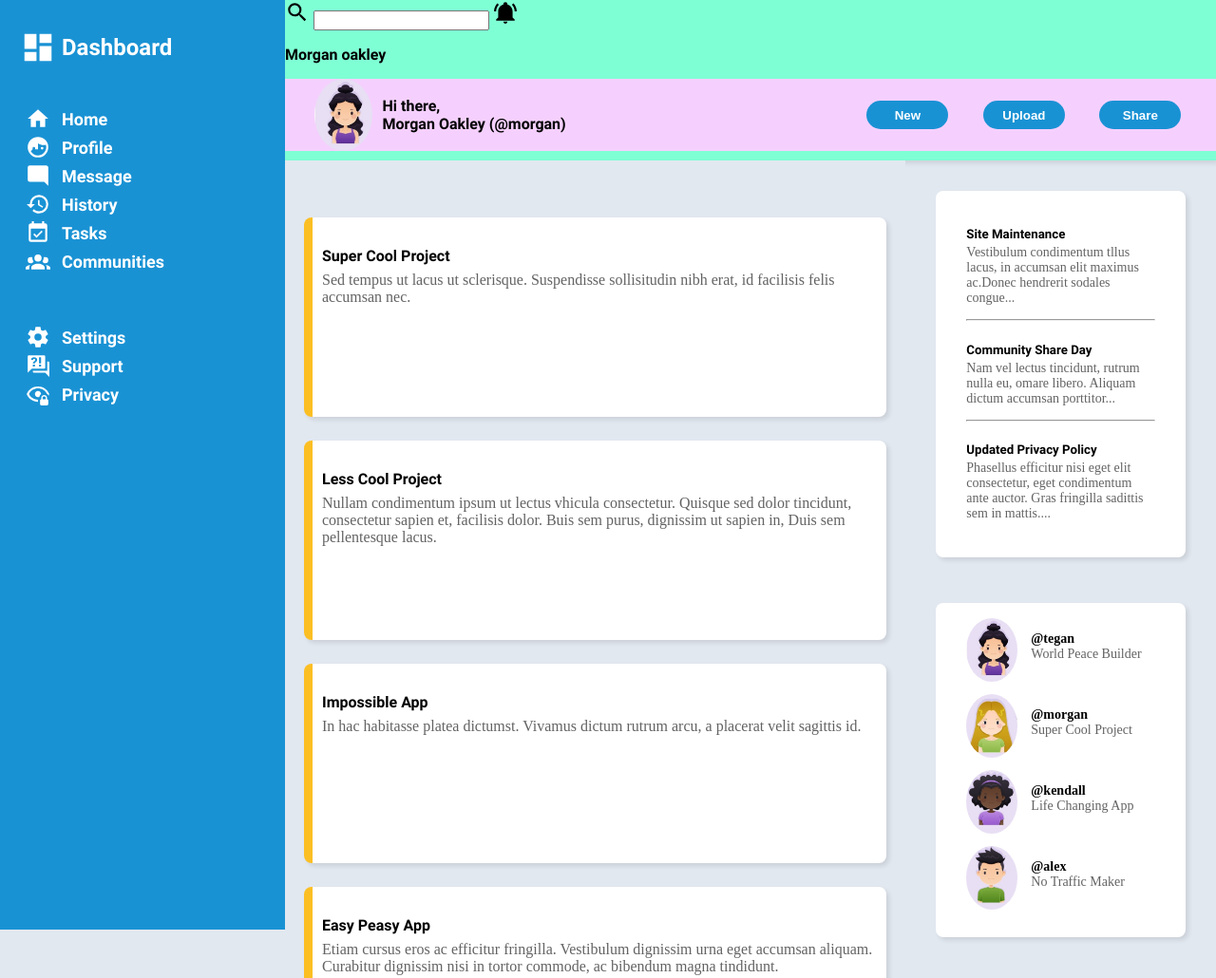
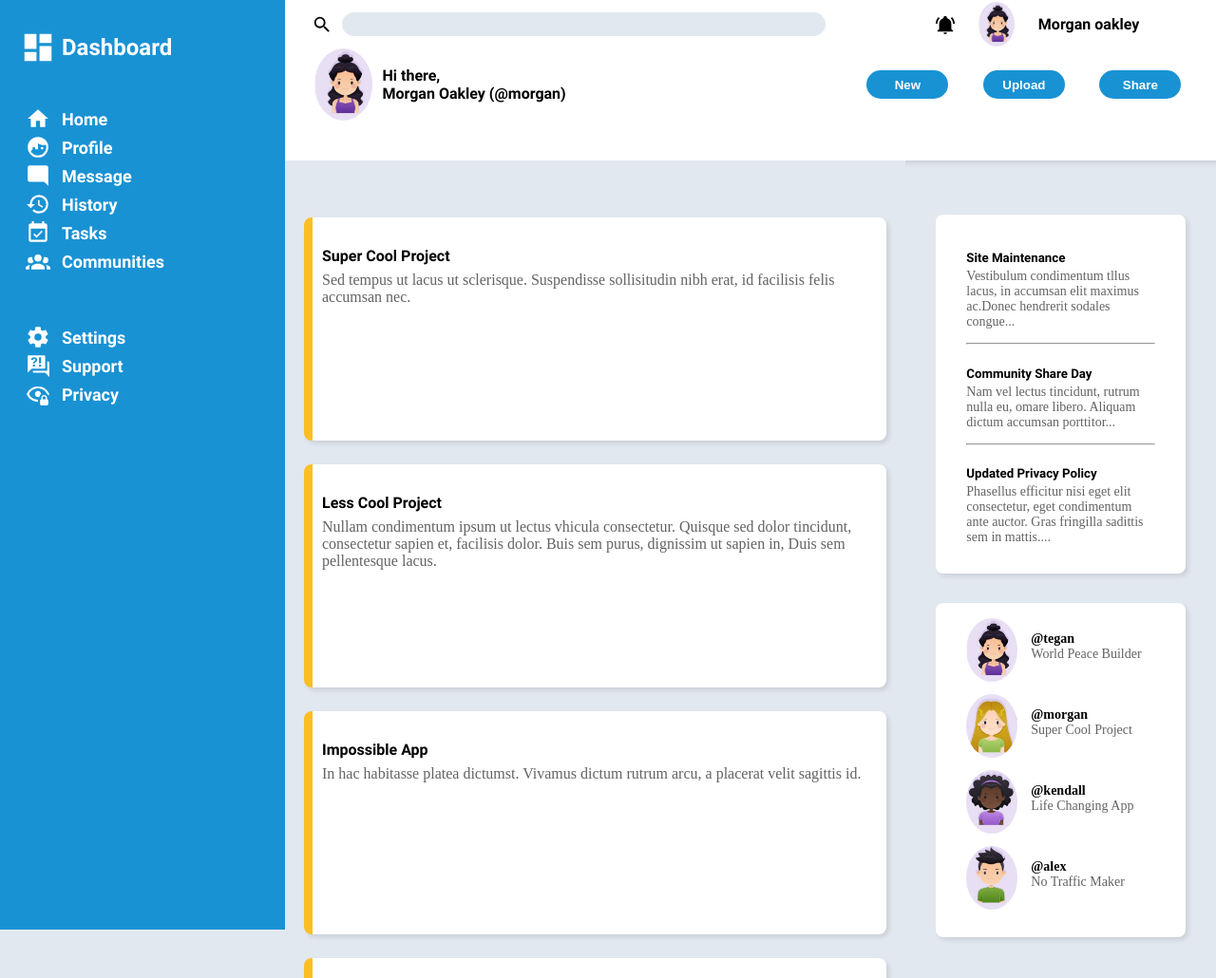
Before and after one commit to kaoutar-ouadih/Admin-dashboard, a plain HTML site: page index.html in a window 1280 px wide. Shown: the top 1030 px of the page at 95% size. Drawn offline with Linux system fonts and the light colour scheme.

Commit message:
nav bar part 2

```diff
--- a/index.html
+++ b/index.html
@@ -50,9 +50,10 @@
 
         <div class="header">
             <div class="main">
-                <svg style="width:26px;height:26px" xmlns="http://www.w3.org/2000/svg" viewBox="0 0 24 24"><title>magnify</title><path d="M9.5,3A6.5,6.5 0 0,1 16,9.5C16,11.11 15.41,12.59 14.44,13.73L14.71,14H15.5L20.5,19L19,20.5L14,15.5V14.71L13.73,14.44C12.59,15.41 11.11,16 9.5,16A6.5,6.5 0 0,1 3,9.5A6.5,6.5 0 0,1 9.5,3M9.5,5C7,5 5,7 5,9.5C5,12 7,14 9.5,14C12,14 14,12 14,9.5C14,7 12,5 9.5,5Z" /></svg>
+                <svg style="width:22px;height:22px" xmlns="http://www.w3.org/2000/svg" viewBox="0 0 24 24"><title>magnify</title><path d="M9.5,3A6.5,6.5 0 0,1 16,9.5C16,11.11 15.41,12.59 14.44,13.73L14.71,14H15.5L20.5,19L19,20.5L14,15.5V14.71L13.73,14.44C12.59,15.41 11.11,16 9.5,16A6.5,6.5 0 0,1 3,9.5A6.5,6.5 0 0,1 9.5,3M9.5,5C7,5 5,7 5,9.5C5,12 7,14 9.5,14C12,14 14,12 14,9.5C14,7 12,5 9.5,5Z" /></svg>
                 <input type="search">
-                <svg style="width:26px;height:26px"  xmlns="http://www.w3.org/2000/svg" viewBox="0 0 24 24"><title>bell-ring</title><path d="M21,19V20H3V19L5,17V11C5,7.9 7.03,5.17 10,4.29C10,4.19 10,4.1 10,4A2,2 0 0,1 12,2A2,2 0 0,1 14,4C14,4.1 14,4.19 14,4.29C16.97,5.17 19,7.9 19,11V17L21,19M14,21A2,2 0 0,1 12,23A2,2 0 0,1 10,21M19.75,3.19L18.33,4.61C20.04,6.3 21,8.6 21,11H23C23,8.07 21.84,5.25 19.75,3.19M1,11H3C3,8.6 3.96,6.3 5.67,4.61L4.25,3.19C2.16,5.25 1,8.07 1,11Z" /></svg>
+                <svg style="width:22px;height:22px"  xmlns="http://www.w3.org/2000/svg" viewBox="0 0 24 24"><title>bell-ring</title><path d="M21,19V20H3V19L5,17V11C5,7.9 7.03,5.17 10,4.29C10,4.19 10,4.1 10,4A2,2 0 0,1 12,2A2,2 0 0,1 14,4C14,4.1 14,4.19 14,4.29C16.97,5.17 19,7.9 19,11V17L21,19M14,21A2,2 0 0,1 12,23A2,2 0 0,1 10,21M19.75,3.19L18.33,4.61C20.04,6.3 21,8.6 21,11H23C23,8.07 21.84,5.25 19.75,3.19M1,11H3C3,8.6 3.96,6.3 5.67,4.61L4.25,3.19C2.16,5.25 1,8.07 1,11Z" /></svg>
+                <img src="./images/avatar1.jpg" alt="avatar4">
                 <p>Morgan oakley</p>
             </div>
             <div class="nav">
--- a/style.css
+++ b/style.css
@@ -68,14 +68,40 @@
 .header{
     grid-column: 2 / span 2;
     grid-row: 1 / 3;
-    background-color: aquamarine;
+    background-color:white;
     box-shadow: 3px 3px 5px rgba(0, 0, 0, 0.1);
 }
 .nav{
-    background-color: #f5d0fe;
+    /* background-color: #f5d0fe; */
     display: grid;
     grid-template-columns: 1fr 4fr 1fr 1fr 1fr;
 
+}
+.main{
+    display: grid;
+    grid-template-columns: 50px 4fr 1fr 1fr 1fr;
+    align-items: center;
+    justify-content: center;
+    gap: 10px;
+}
+.main input{
+    border-radius: 13px;
+    border: none;
+    background-color: #e2e8f0;
+    height: 25px;
+}
+.main img{
+    width: 30%;
+    border-radius: 90%;
+    justify-self: center;
+    margin-left: -60px;
+}
+.main svg{
+    justify-self: end;
+}
+.main p{
+    justify-self: start;
+    margin-left: -60px;
 }
 .nav img{
     width: 50%;
@@ -109,7 +135,7 @@
 
 .projects .card{
     border-left: 9px solid #fbbf24;
-    height: 190px;
+    height: 215px;
     border-radius: 8px;
     padding: 10px;
     background-color: white;
@@ -129,6 +155,7 @@
     grid-template-columns: 1fr;
     padding: 32px;
     border-radius: 8px;
+    margin-top: 25px;
 
 }
 
```
